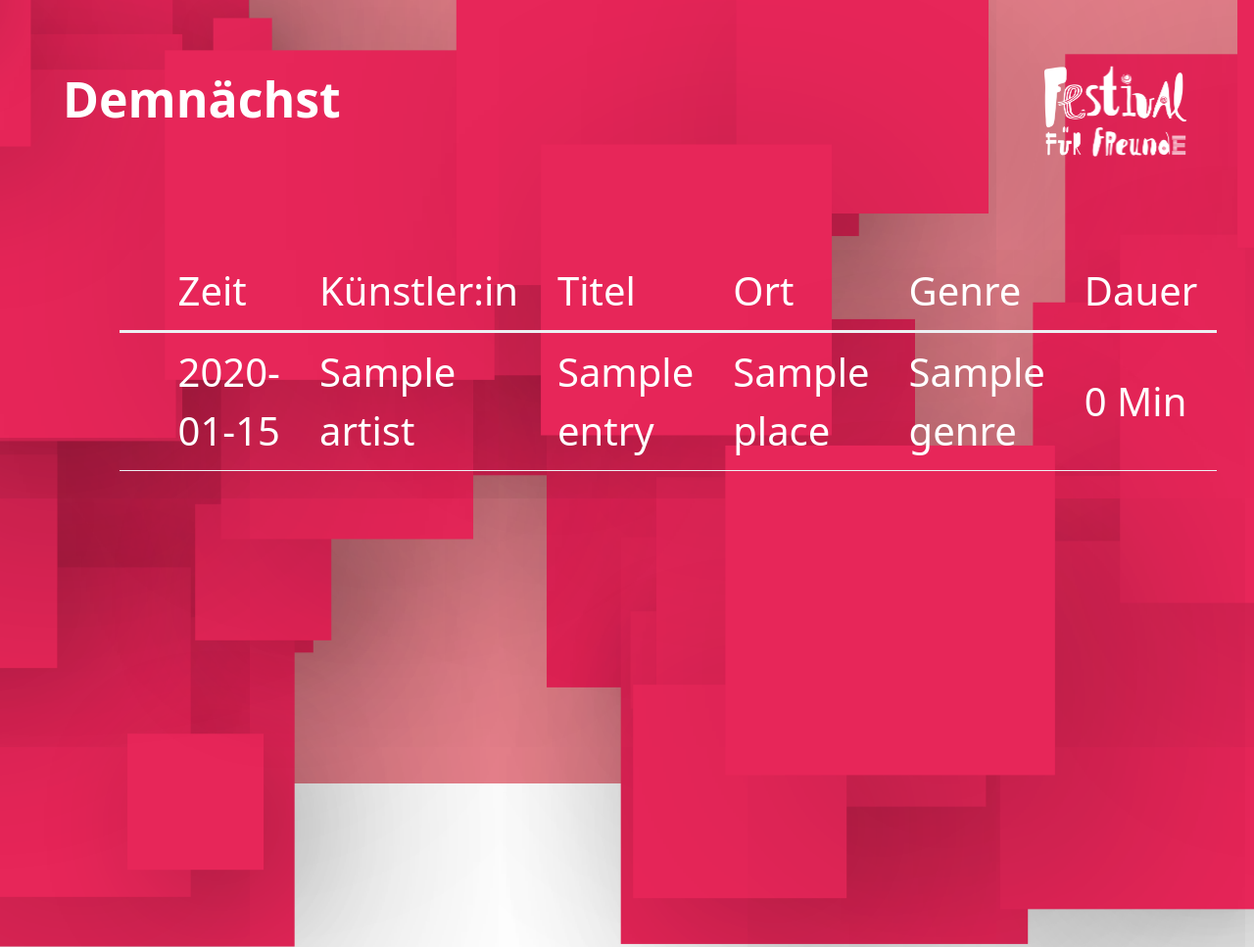
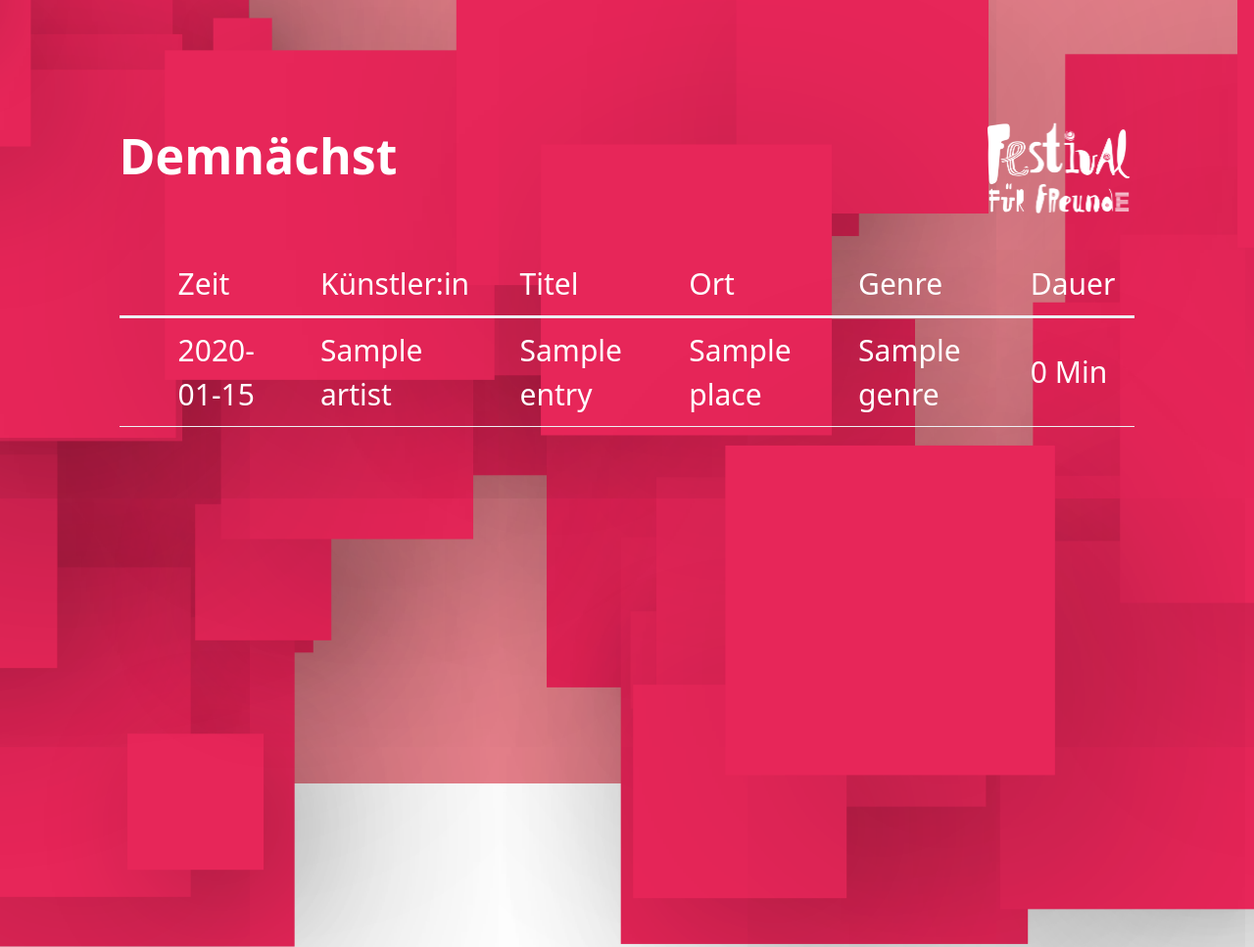
Before and after one commit to 72nd/fuef-timetable, a Flask app: template fuef_timetable/templates/bar.html in a window 1280 px wide; the page is wider, and only the part inside the window is pictured. Shown: that part at 98% size. Run offline with Flask 3, Linux system fonts and the light colour scheme; the template is opened without the code that fills it: most values are stand-ins (such as "Sample title", 1, 10 or a date in 2020); some libraries are stand-ins or nearby versions.

Commit message:
Fix timetable

```diff
--- a/fuef_timetable/routes.py
+++ b/fuef_timetable/routes.py
@@ -18,7 +18,7 @@
 
 @app.route('/bar')
 def bar():
-    data = Data(debug=True)
+    data = Data(debug=False)
 
     return render_template(
         'bar.html',
--- a/fuef_timetable/templates/bar.html
+++ b/fuef_timetable/templates/bar.html
@@ -15,41 +15,41 @@
 		<!-- <script src="index.js"></script> -->
 		<div class="background">
 			<main class="container-fluid">
-				<div class="grid">
-					<div class="front"><h1 class="headline" style="font-size: 50px;">Demnächst</h1></div>
-					<div class="front"><img src="static/logo.png" class="logo"/></div>
-				</div>
 				{% if entries is defined and entries|length > 0 %}
 					<ul id="slides">
 						<li class="slide showing">
+							<div class="grid">
+								<div class="front"><h1 class="headline" style="font-size: 50px;">Demnächst</h1></div>
+								<div class="front"><img src="static/logo.png" class="logo"/></div>
+							</div>
 							<table style="align: center;">
 								<thead>
 									<tr>
-										<th scope="col" style="font-size: 40px; color: white;"></th>
-										<th scope="col" style="font-size: 40px; color: white;">Zeit</th>
-										<th scope="col" style="font-size: 40px; color: white;">Künstler:in</th>
-										<th scope="col" style="font-size: 40px; color: white;">Titel</th>
-										<th scope="col" style="font-size: 40px; color: white;">Ort</th>
-										<th scope="col" style="font-size: 40px; color: white;">Genre</th>
-										<th scope="col" style="font-size: 40px; color: white;">Dauer   </th>
+										<th scope="col" style="font-size: 30px; color: white;"></th>
+										<th scope="col" style="font-size: 30px; color: white;">Zeit</th>
+										<th scope="col" style="font-size: 30px; color: white;">Künstler:in</th>
+										<th scope="col" style="font-size: 30px; color: white;">Titel</th>
+										<th scope="col" style="font-size: 30px; color: white;">Ort</th>
+										<th scope="col" style="font-size: 30px; color: white;">Genre</th>
+										<th scope="col" style="font-size: 30px; color: white;">Dauer   </th>
 									</tr>
 								</thead>
 								<tbody>
 									{% for entry in entries %}
 										{% if entry.when %}
 											<tr>
-												<td style="font-size: 40px; color: white;">{% if entry.is_now %}→{% endif %}</td>
+												<td style="font-size: 30px; color: white;">{% if entry.is_now %}→{% endif %}</td>
 												{% if entry.when %}
-													<td style="font-size: 40px; color: white;">{{ entry.when.strftime("%H:%M") }}</td>
+													<td style="font-size: 30px; color: white;">{{ entry.when.strftime("%H:%M") }}</td>
 												{% endif %}
-												<th scope="row" style="font-size: 40px; color: white;">{{ entry.artist}}</th>
-												<td style="font-size: 40px; color: white;">{{ entry.title }}</td>
-												<td style="font-size: 40px; color: white;">{{ entry.place}}</td>
-												<td style="font-size: 40px; color: white;">{{ entry.genre }}</td>
+												<th scope="row" style="font-size: 30px; color: white;">{{ entry.artist}}</th>
+												<td style="font-size: 30px; color: white;">{{ entry.title }}</td>
+												<td style="font-size: 30px; color: white;">{{ entry.place}}</td>
+												<td style="font-size: 30px; color: white;">{{ entry.genre }}</td>
 												{% if entry.duration %}
-												<td style="font-size: 40px; color: white;">{{ (((entry.duration | int) / 60) | round | int ) }} Min</td>
+												<td style="font-size: 30px; color: white;">{{ (((entry.duration | int) / 60) | round | int ) }} Min</td>
 												{% else %}
-												<td style="font-size: 40px; color: white;"></td>
+												<td style="font-size: 30px; color: white;"></td>
 												{% endif %}
 											</tr>
 										{% endif %}
```
Also changed, not shown: other parts of fuef_timetable/templates/bar.html (+18 -7 lines).
